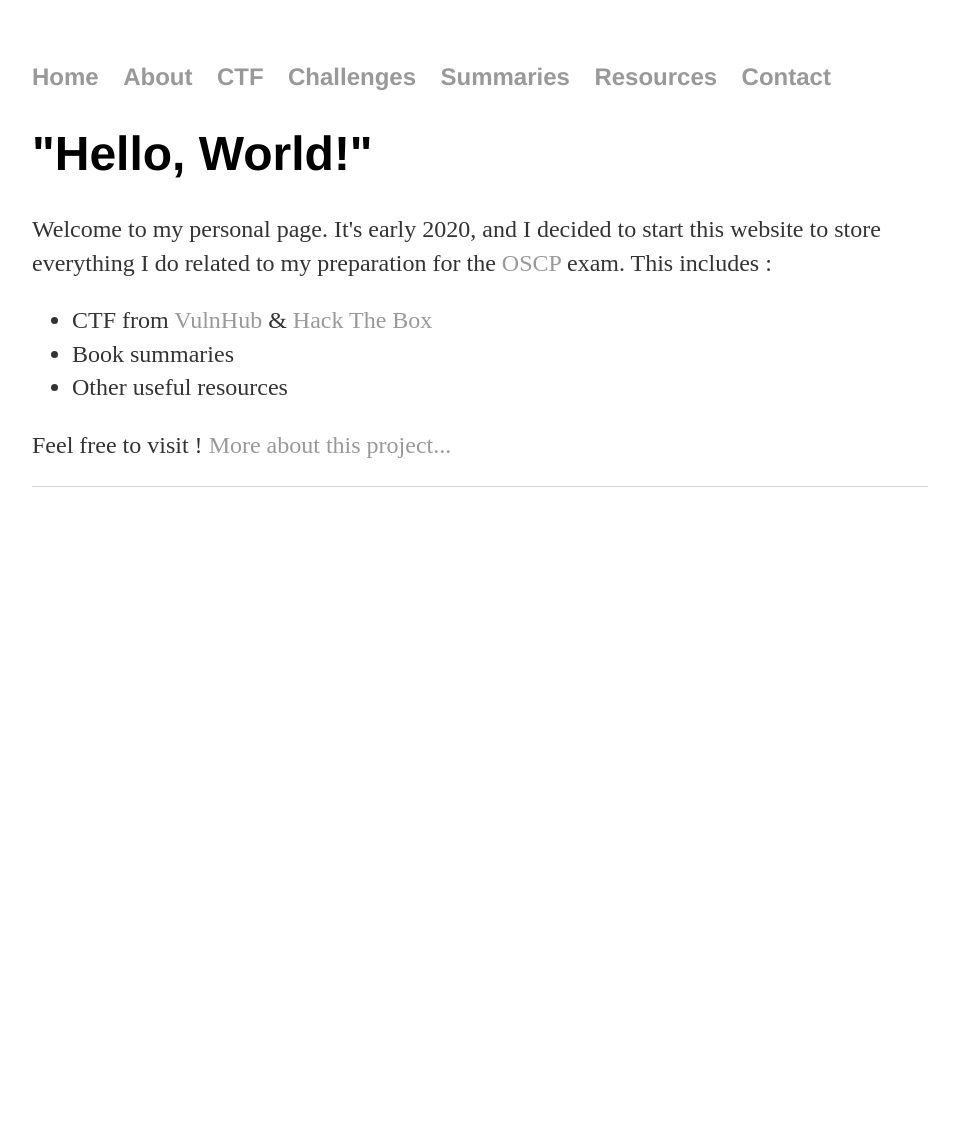
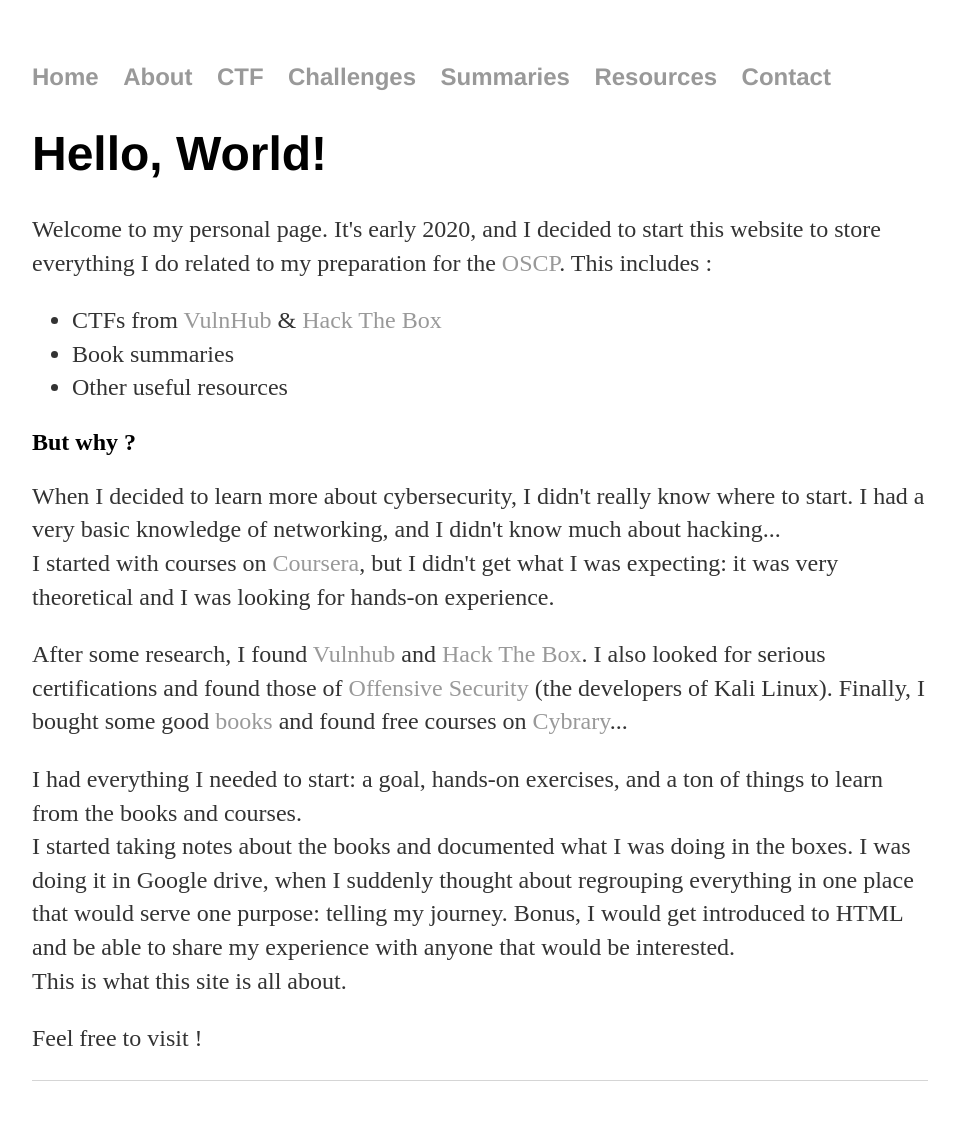
Before and after one commit to jsom1/jsom1.github.io, a Jekyll site: the page built from index.html, in a window 1280 px wide. Shown: the whole page, without its empty margins (160-1119 px from the left). Built offline with Jekyll 4.4.1, drawn with Linux system fonts in a browser that asks for light colours; before the commit the page ends 900 px from its top, so only the background shows below that.

Commit message:
Update index.html

```diff
--- a/index.html
+++ b/index.html
@@ -3,20 +3,43 @@
 title: Netpal
 ---
 <div class="home">
-	<h1>"Hello, World!"</h1>
+	<h1>Hello, World!</h1>
 	<p>Welcome to my personal page. It's early 2020, and I decided to start this
 		website to store everything I do related to my preparation for the
-		<a href="https://www.offensive-security.com/pwk-oscp/" target="_blank">OSCP</a> exam.
+		<a href="https://www.offensive-security.com/pwk-oscp/" target="_blank">OSCP</a>.
 		This includes :
 		<ul>
-			<li>CTF from
+			<li>CTFs from
 		<a href="https://www.vulnhub.com/about/" target="_blank">VulnHub</a> &
 		<a href="https://www.hackthebox.eu/" target="_blank">Hack The Box</a></li>
 			<li>Book summaries</li>
 			<li>Other useful resources</li>
 		</ul>
 	</p>
+
+	<h2>But why ?</h2>
 	<p>
-	Feel free to visit ! <a href="/about">More about this project...</a>
+	When I decided to learn more about cybersecurity, I didn't really know where to start. I had a very basic knowledge
+	of networking, and I didn't know much about hacking...<br>
+	I started with courses on <a href="https://www.coursera.org/" target="_blank">Coursera</a>, but I didn't
+	get what I was expecting: it was very theoretical and I was looking for hands-on experience.
+	</p>
+
+	<p>
+	After some research, I found <a href="https://www.vulnhub.com/" target="_blank">Vulnhub</a> and <a href="https://www.hackthebox.eu/" target="_blank">Hack The Box</a>. I also looked for serious certifications
+	and found those of <a href="https://www.offensive-security.com/" target="_blank">Offensive Security</a> (the developers of Kali Linux). Finally, I bought some good <a href="/summaries">books</a> and found
+	free courses on <a href="https://www.cybrary.it/" target="_blank">Cybrary</a>...</p>
+
+	<p>
+	I had everything I needed to start: a goal, hands-on exercises, and a ton of things to learn from the books and
+	courses.<br>
+	I started taking notes about the books and documented what I was doing in the boxes. I was doing it in Google drive,
+	when I suddenly thought about regrouping everything in one place that would serve one purpose: telling my journey.
+	Bonus, I would get introduced to HTML and be able to share my experience with anyone that would be interested.<br>
+	This is what this site is all about.
+	</p>
+
+	<p>
+	Feel free to visit !
 	</p>
 </div>
```
